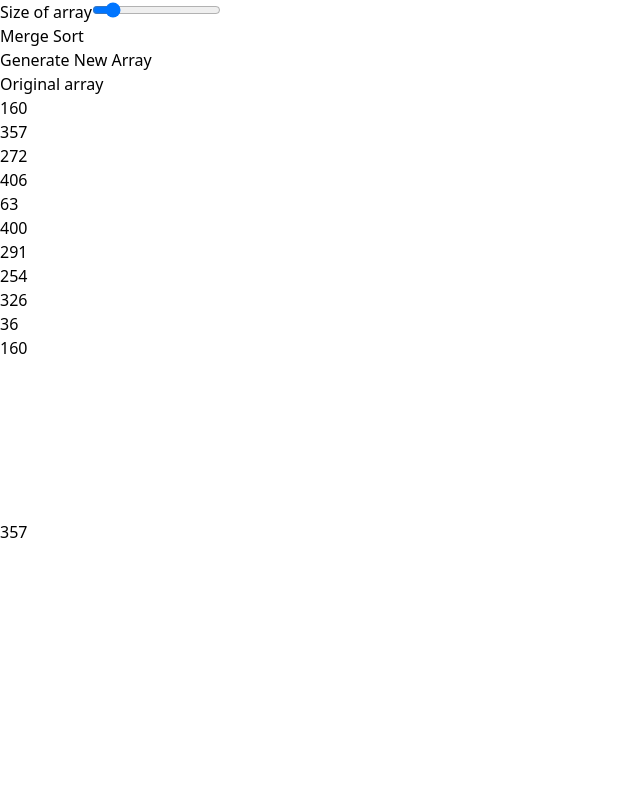
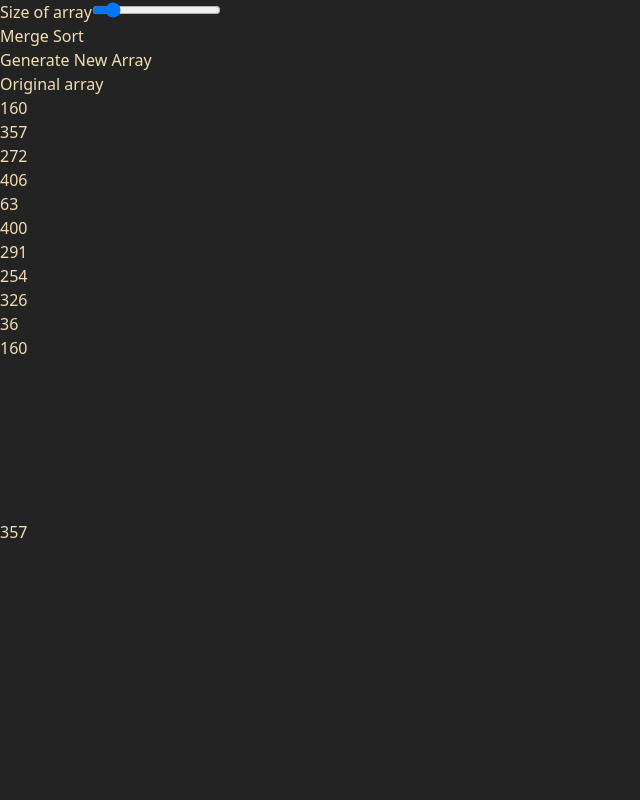
Before and after one commit to bhargav-yarlagadda/sorting_visualizer, a React (Vite) app: page / in a window 1280 px wide. Shown: the top 800 px of the page, without its empty margins (0-640 px from the left). Built offline with nearby package versions, Linux system fonts and the light colour scheme.

Commit message:
fix: fixed alignment issue and overflow

```diff
--- a/src/components/SortingVisualizer.jsx
+++ b/src/components/SortingVisualizer.jsx
@@ -4,7 +4,7 @@ import { getMergeSortAnimations } from '../sortingAlgorithms/algorithms';
 const SortingVisualizer = () => {
     const [array, setArray] = useState([]);
     const [length, setLength] = useState(10);
-    const ANIMATION_SPEED_MS = 50;
+    const ANIMATION_SPEED_MS = 100;
     const PRIMARY_COLOR = 'rgb(59 130 246)';
     const SECONDARY_COLOR = 'red';
 
@@ -29,7 +29,7 @@ const SortingVisualizer = () => {
                     const barOneStyle = arrayBars[barOneIdx].style;
                     const textElement = arrayTexts[barOneIdx];
                     barOneStyle.height = `${newHeight}px`;
-                    textElement.innerHTML = newHeight; // Update the text dynamically
+                    textElement.innerHTML = newHeight;
                 }, i * ANIMATION_SPEED_MS);
             }
         }
@@ -50,7 +50,7 @@ const SortingVisualizer = () => {
     }, [generateArray]);
 
     return (
-        <div className="w-screen">
+        <div className="w-screen overflow-hidden">
             <div className="flex w-full justify-between items-center m-2 px-4">
                 <div className="flex flex-col">
                     <label>Size of array</label>
@@ -80,21 +80,21 @@ const SortingVisualizer = () => {
                     </button>
                 </div>
             </div>
-            <h1 className='text-center font-bold'>Original array</h1>
-            <div className='flex mx-auto w-auto max-w-80 gap-2'>
+            <h1 className=' font-bold text-center'>Original array</h1>
+            <div className='flex flex-wrap justify-center text-center max-w-screen px-2 gap-2'>
                 {array.map((item)=>(
                     <p>{item}</p>
                 ))}
             </div>
-            <div className="flex absolute bottom-16 mt-10 justify-center w-full gap-1">
+            <div className={`flex absolute bottom-16 mt-10 ${array.length > 20 ? "gap-0":"gap-2"} px-1 justify-center w-full `}>
                 {array.map((item, index) => (
                     <div className="flex flex-col-reverse" key={index}>
-                        <p className="array-text text-center">{item}</p>
+                        <p className="array-text text-center w-[30px] r">{item}</p>
                         <div
-                            className="array-bar bg-blue-500"
+                            className="array-bar mx-auto  bg-blue-500"
                             style={{
                                 height: `${item}px`,
-                                width: `${Math.max(10, 50 - length)}px`,
+                                width: `${Math.max(15, 50 - length)}px`,
                             }}
                         ></div>
                     </div>
--- a/src/index.css
+++ b/src/index.css
@@ -1,3 +1,10 @@
 @tailwind base;
 @tailwind components;
 @tailwind utilities;
+
+body{
+    background-color: rgb(35, 35, 35);
+}
+*{
+    color: wheat;
+}
```
